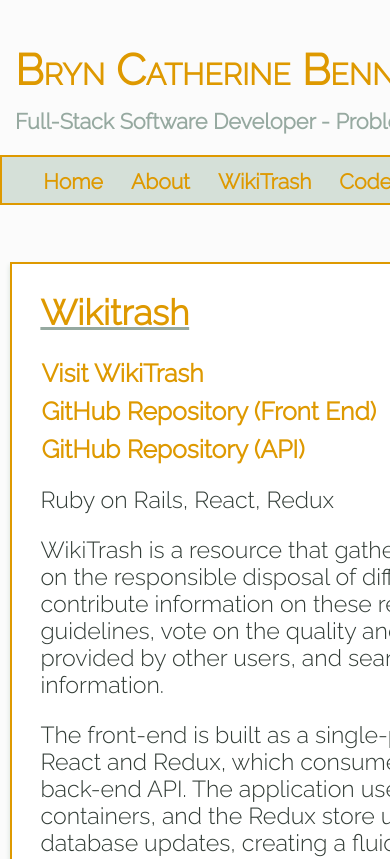
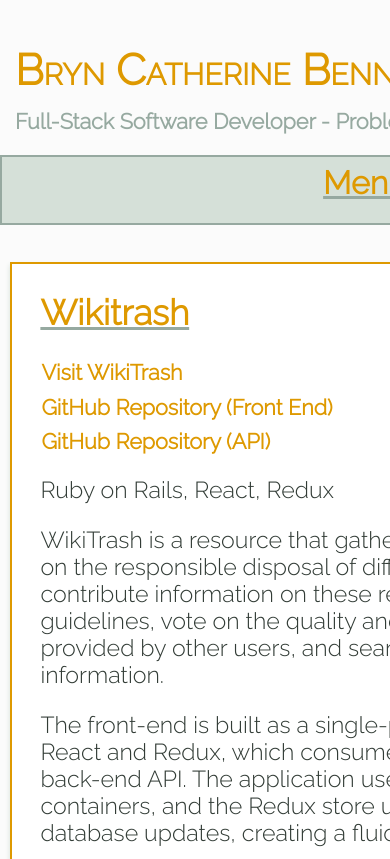
Before and after one commit to bbennett7/portfolio, a React (Create React App) app: page /wikitrash in a window 390 px wide. Shown: the top 859 px of the page. Built offline with nearby package versions, Linux system fonts and the light colour scheme.

Commit message:
Build mobile menu

```diff
--- a/src/App.css
+++ b/src/App.css
@@ -84,7 +84,7 @@ h2 {
   background-color: inherit;
 }
 
-.Mobile-menu {
+#Mobile-menu {
   display: none;
 }
 
@@ -94,7 +94,7 @@ h2 {
   padding: 0% 0% 0% 5%;
 }
 
-.Menu h4, a {
+.Menu-links h4, a {
   margin: 0% 0%;
   padding: 2% 10px;
   line-height: 150%;
--- a/src/Mobile.css
+++ b/src/Mobile.css
@@ -33,7 +33,7 @@
         width: 100%;
         grid-area: 1 / 1 / 5 / 4;
         display: grid;
-        grid-template: 150px 50px auto 50px  / 1fr 730px 1fr;
+        grid-template: 150px 70px auto 50px  / 1fr 730px 1fr;
         grid-row-gap: 5px;
     }
 
@@ -85,25 +85,50 @@
     } */
 
 
+    #Mobile-menu {
+        display: inline-block;
+        font-size: 200%;
+        margin-top: 1%;
+        color: var(--yellow);
+        text-decoration: underline;
+        text-decoration-color: var(--green);
+    }
+
     .Menu {
         grid-area: 2 / 1 / 2 / 4;
         height: auto;
         margin: 0%;
         padding: 0%;
+        z-index: 1;
         text-align: center;
-        border: 2px solid var(--yellow);
+        border: 2px solid var(--green);
         background: var(--lightgreen);
     }
 
-    .Menu h4, a {
-        display: inline-block;
+    .Menu-links h4, a {
         text-align: center;
-        margin: 0%;
-        padding: 7px 7px;
+        margin: 0% 0% 0%;
+        width: 100%;
+        padding: 7px 0px;
         line-height: 100%;
         text-decoration: none;
         color: var(--yellow);
-        font-size: 115%;
+    }
+
+    #Display-false {
+        display: none;
+        background: var(--lightgreen);
+    }
+
+    #Display-true {
+        background: var(--lightgreen);
+        display: block;
+        z-index: 2;
+        margin-left: -2px;
+        border-top: none !important;
+        border: 2px solid var(--green);
+        width: 100%;
+        font-size: 160%;
     }
 
     a:hover {
--- a/src/Tablet.css
+++ b/src/Tablet.css
@@ -84,6 +84,14 @@
     background-color: inherit;
     } */
 
+    #Mobile-menu {
+        display: inline-block;
+        font-size: 150%;
+        margin-top: 1%;
+        color: var(--yellow);
+        text-decoration: underline;
+        text-decoration-color: var(--green);
+    }
 
     .Menu {
         grid-area: 2 / 1 / 2 / 4;
@@ -92,18 +100,33 @@
         padding: 0%;
         z-index: 1;
         text-align: center;
-        border: 2px solid var(--yellow);
+        border: 2px solid var(--green);
         background: var(--lightgreen);
     }
 
-    .Menu h4, a {
-        display: inline-block;
+    .Menu-links h4, a {
         text-align: center;
-        margin: 0% 1% 0%;
-        padding: 7px 10px;
+        margin: 0% 0% 0%;
+        width: 100%;
+        padding: 7px 0px;
         line-height: 100%;
         text-decoration: none;
         color: var(--yellow);
+    }
+
+    #Display-false {
+        display: none;
+        background: var(--lightgreen);
+    }
+
+    #Display-true {
+        background: var(--lightgreen);
+        display: block;
+        z-index: 2;
+        margin-left: -2px;
+        border-top: none !important;
+        border: 2px solid var(--green);
+        width: 100%;
     }
 
     a:hover {
@@ -164,12 +187,13 @@
     }
 
     h4 {
-        margin: 0%;
+        margin: 0% 6% 0% 0%;
         display: inline-block;
         width: auto;
     }
 
     .App-link {
+        display: block;
         padding: 0% 1px;
     }
 
@@ -188,6 +212,7 @@
         margin: 10px 0;
         width: 100%;
         height: 260px;
+        z-index: 0;
     }
 
     .Grey-icon {
--- a/src/components/Menu.js
+++ b/src/components/Menu.js
@@ -6,7 +6,8 @@ export default class MenuBar extends Component {
     constructor() {
         super();
         this.state = {
-            path: ""
+            path: "",
+            mobileDisplay: "Display-false"
         }
     }
 
@@ -14,7 +15,8 @@ export default class MenuBar extends Component {
         let path = event.target.innerHTML.toLowerCase().replace(" ", "").replace(" ", "");
 
         this.setState ({
-            path: path
+            path: path,
+            mobileDisplay: "Display-false"
         })
     }
 
@@ -26,10 +28,28 @@ export default class MenuBar extends Component {
         }
     }
 
+    menuDisplay = () => {
+        console.log(this.state)
+        let status = "";
+
+        if (this.state.mobileDisplay === "Display-false") {
+            status = "Display-true";
+        } else if (this.state.mobileDisplay === "Display-true") {
+            status = "Display-false";
+        }
+
+        this.setState({
+            ...this.state,
+            mobileDisplay: status
+        })
+    }
+
 
     render() {
         return(
             <div className="Menu">
+                <h4 onClick={this.menuDisplay} id="Mobile-menu">Menu</h4>
+                <div className="Menu-links" id={this.state.mobileDisplay}>
                     <h4 onClick={this.handleOnClick}> <Link to="/home" className={this.getClass("home")}>Home</Link> </h4>
                     <h4 onClick={this.handleOnClick}> <Link to="/about" className={this.getClass("about")}>About</Link></h4>
                     {/* <h4 onClick={this.handleOnClick}> <Link to="/erinboyledesign" className={this.getClass("erinboyledesign")}>Erin Boyle Design</Link> </h4> */}
@@ -38,6 +58,7 @@ export default class MenuBar extends Component {
                     <h4 onClick={this.handleOnClick}> <Link to="/bucketlist" className={this.getClass("bucketlist")}>BucketList</Link> </h4>
                     <h4 onClick={this.handleOnClick}> <Link to="/contact" className={this.getClass("contact")}>Contact</Link> </h4>
                 </div>
+             </div>
         )
     }
 }
```
Lines whose indentation alone changed are shown as unchanged.
